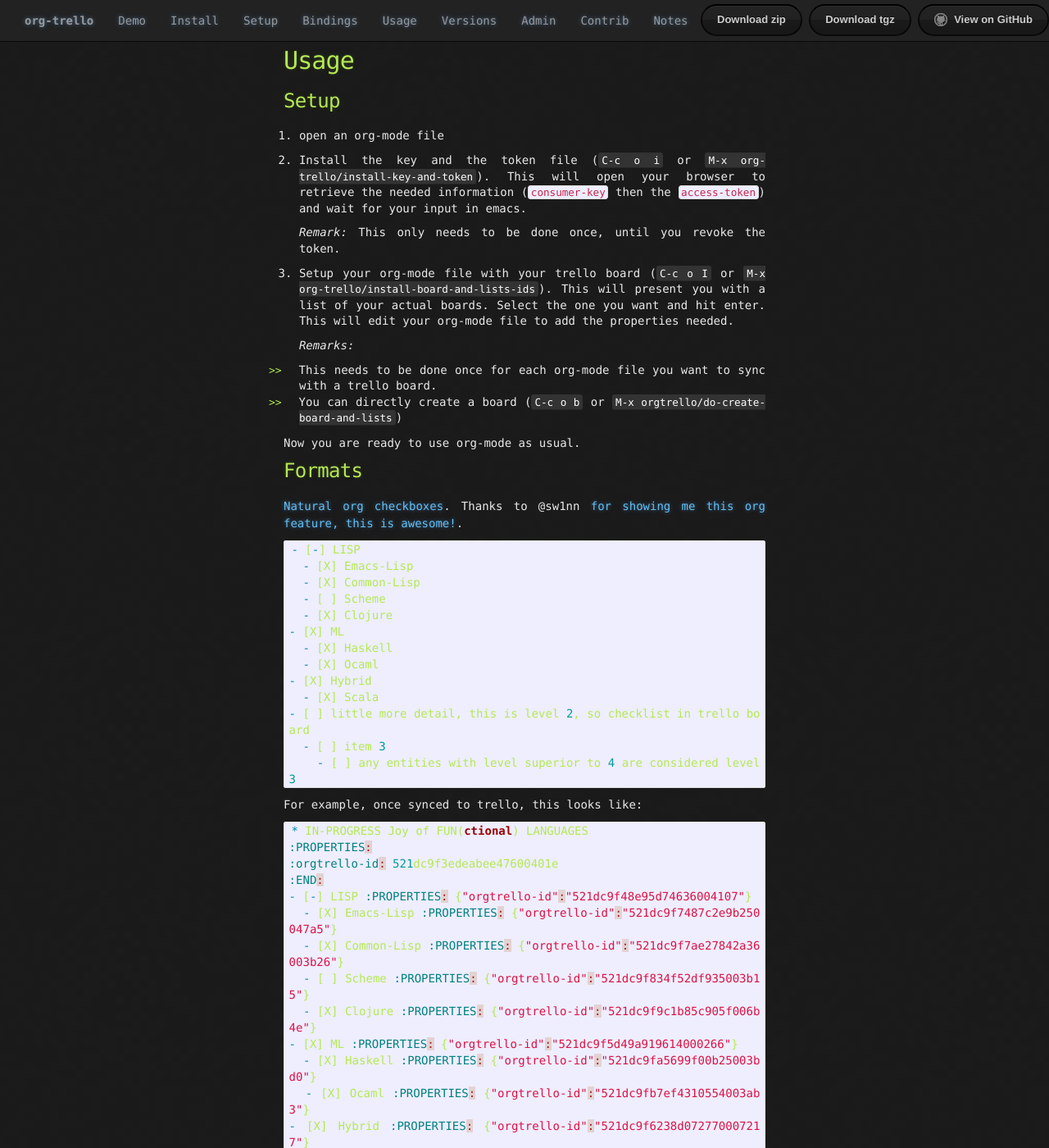
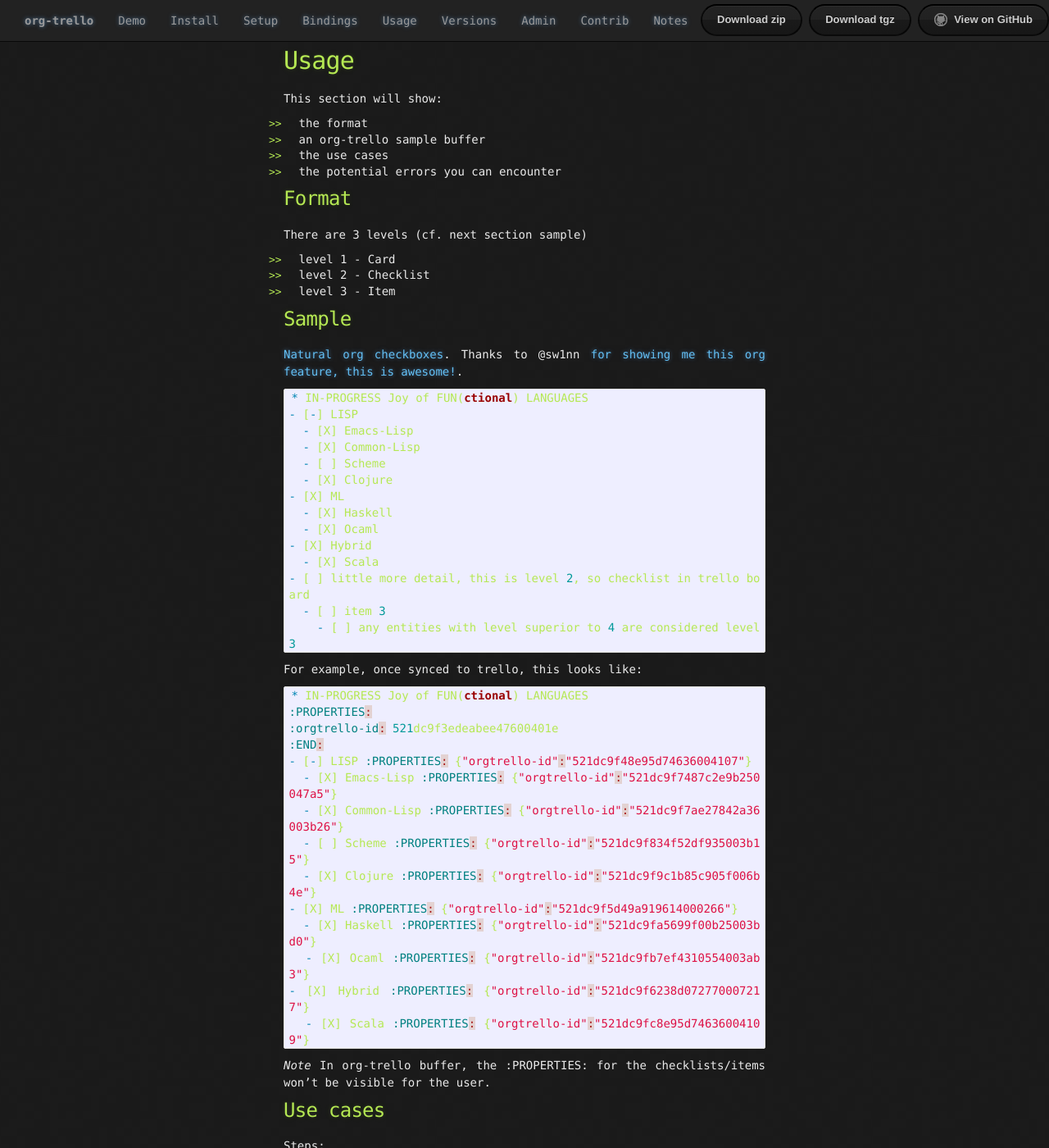
Before and after one commit to org-trello/org-trello.github.io, a Jekyll site: the page built from usage.md, in a window 1280 px wide and 1400 px high. Shown: the whole window at 82% size. Built offline with Jekyll 4.4.1, drawn with Linux system fonts in a browser that asks for light colours; Markdown is read by kramdown in place of the engine named in the settings; some of the changed text lies outside the part shown.

Commit message:
Reformat section

````diff
--- a/usage.md
+++ b/usage.md
@@ -4,32 +4,28 @@ title:  "Usage"
 date:   2014-03-16 11:01:52
 ---
 
-### Setup
+This section will show:
 
-1. open an org-mode file
+- the format
+- an org-trello sample buffer
+- the use cases
+- the potential errors you can encounter
 
-2. Install the key and the token file (<kbd>C-c o i</kbd> or <kbd>M-x org-trello/install-key-and-token</kbd>).
-This will open your browser to retrieve the needed information (`consumer-key` then the `access-token`) and wait for your input in emacs.
+### Format
 
-    *Remark:* This only needs to be done once, until you revoke the token.
+There are 3 levels (cf. next section sample)
 
-3. Setup your org-mode file with your trello board (<kbd>C-c o I</kbd> or <kbd>M-x org-trello/install-board-and-lists-ids</kbd>).
-This will present you with a list of your actual boards. Select the one you want and hit enter.
-This will edit your org-mode file to add the properties needed.
+- level 1 - Card
+- level 2 - Checklist
+- level 3 - Item
 
-    *Remarks:*
-
-  - This needs to be done once for each org-mode file you want to sync with a trello board.
-  - You can directly create a board (<kbd>C-c o b</kbd> or <kbd>M-x orgtrello/do-create-board-and-lists</kbd>)
-
-Now you are ready to use org-mode as usual.
-
-### Formats
+### Sample
 
 [Natural org checkboxes](http://orgmode.org/manual/Checkboxes.html).
 Thanks to @sw1nn [for showing me this org feature, this is awesome!](https://github.com/org-trello/org-trello/issues/14).
 
 ```clj
+* IN-PROGRESS Joy of FUN(ctional) LANGUAGES
 - [-] LISP
   - [X] Emacs-Lisp
   - [X] Common-Lisp
@@ -66,13 +62,7 @@ For example, once synced to trello, this looks like:
 
 *Note* In org-trello buffer, the :PROPERTIES: for the checklists/items won't be visible for the user.
 
-### Creation step-by-step
-
-Basically, you have 3 levels (cf. [possible formats](#formats))
-
-- level 1 - Card
-- level 2 - Checklist
-- level 3 - Item
+### Use cases
 
 Steps:
 
````
